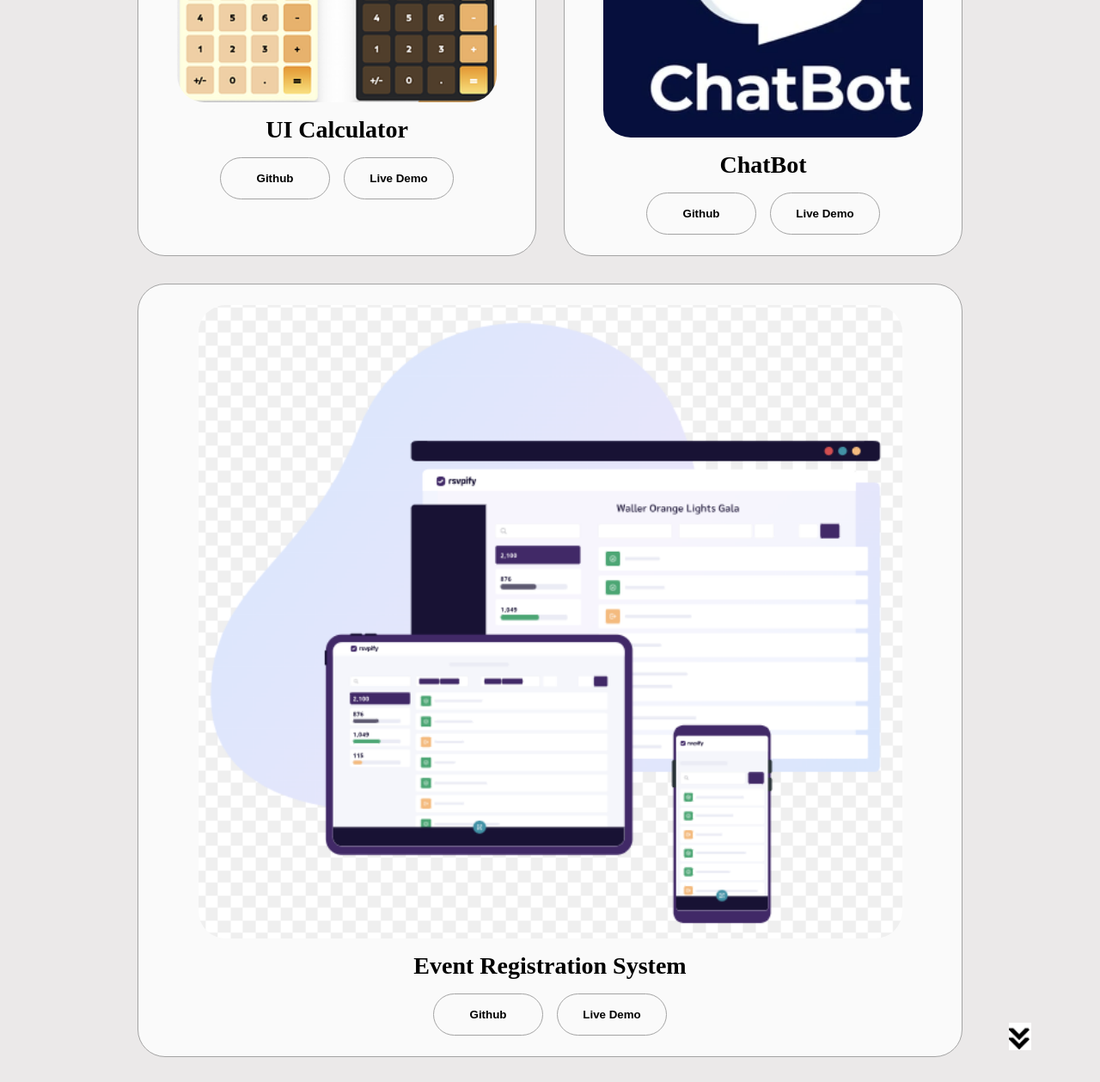
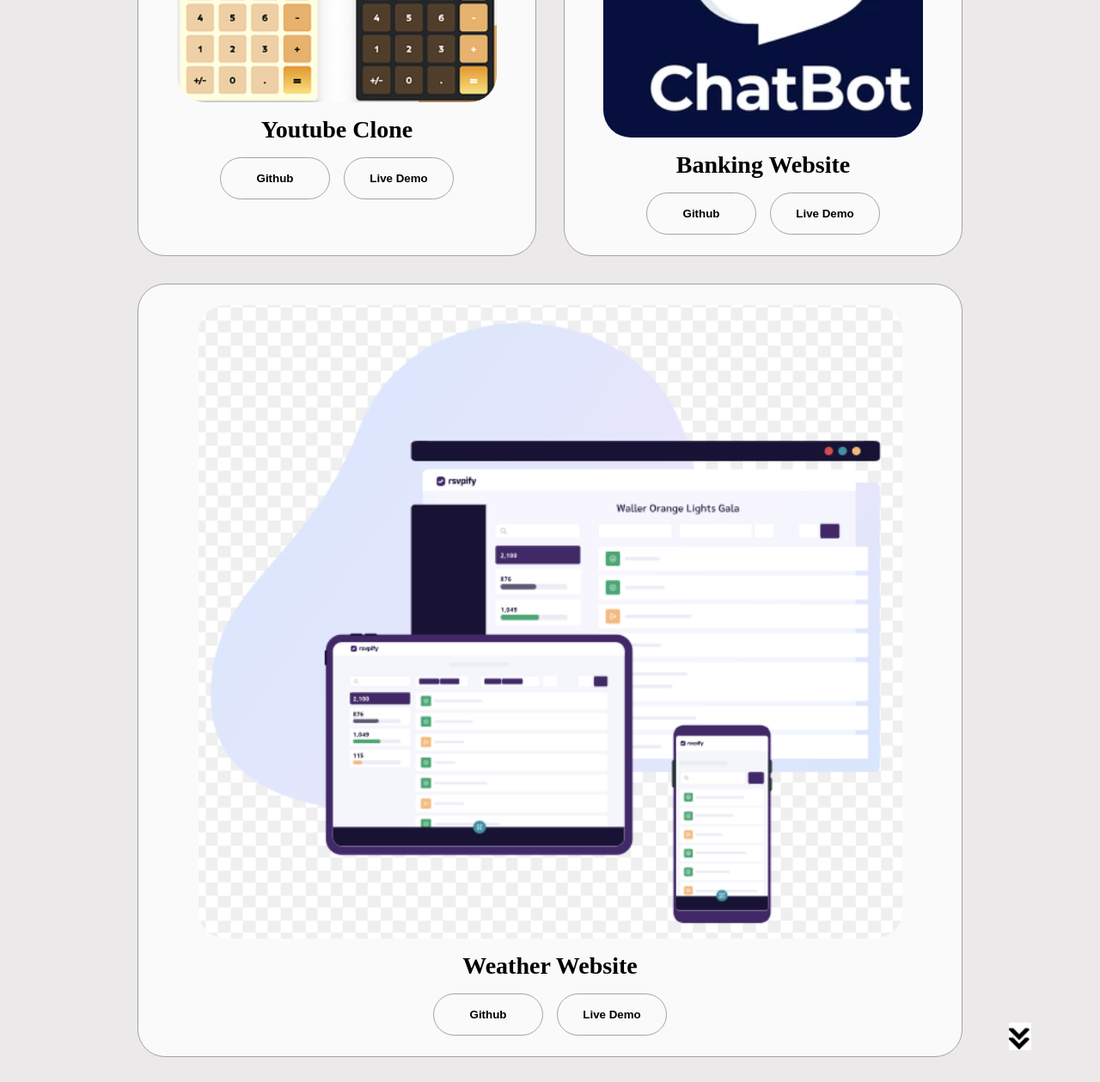
Before and after one commit to DeepShah123534/DeepShah123534.github.io, a plain HTML site: page index.html in a window 1280 px wide. Shown: the part 2800-4059 px from the top of the page at 86% size. Drawn offline with Linux system fonts and the light colour scheme.

Commit message:
Update index.html

```diff
--- a/index.html
+++ b/index.html
@@ -292,7 +292,7 @@
                 class="project-img"
               />
             </div>
-            <h2 class="experience-sub-title project-title">UI Calculator</h2>
+            <h2 class="experience-sub-title project-title">Youtube Clone</h2>
             <div class="btn-container">
               <button
                 class="btn btn-color-2 project-btn"
@@ -316,7 +316,7 @@
                 class="project-img"
               />
             </div>
-            <h2 class="experience-sub-title project-title">ChatBot</h2>
+            <h2 class="experience-sub-title project-title">Banking Website</h2>
             <div class="btn-container">
               <button
                 class="btn btn-color-2 project-btn"
@@ -340,7 +340,7 @@
                 class="project-img"
               />
             </div>
-            <h2 class="experience-sub-title project-title">Event Registration System</h2>
+            <h2 class="experience-sub-title project-title">Weather Website</h2>
             <div class="btn-container">
               <button
                 class="btn btn-color-2 project-btn"
```
